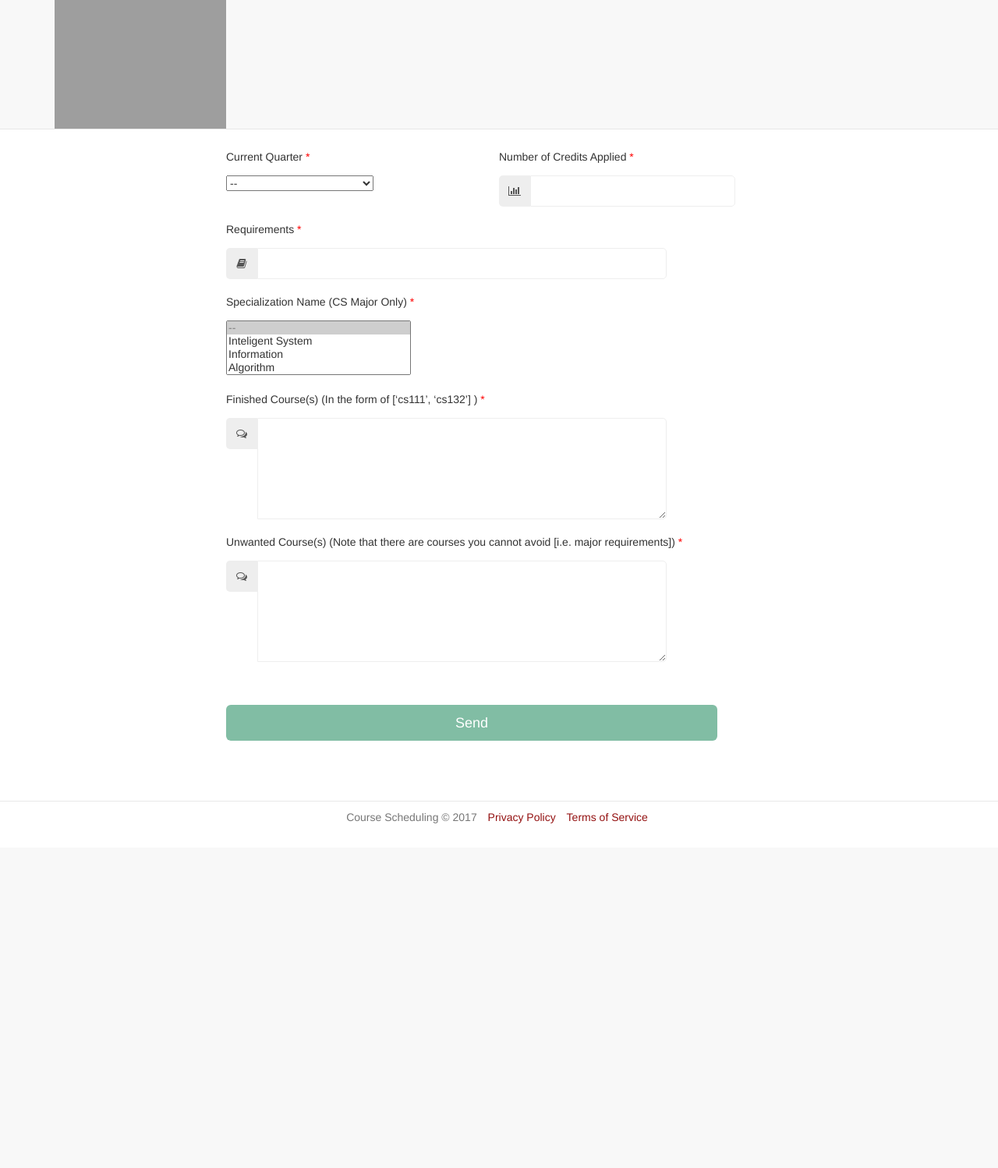
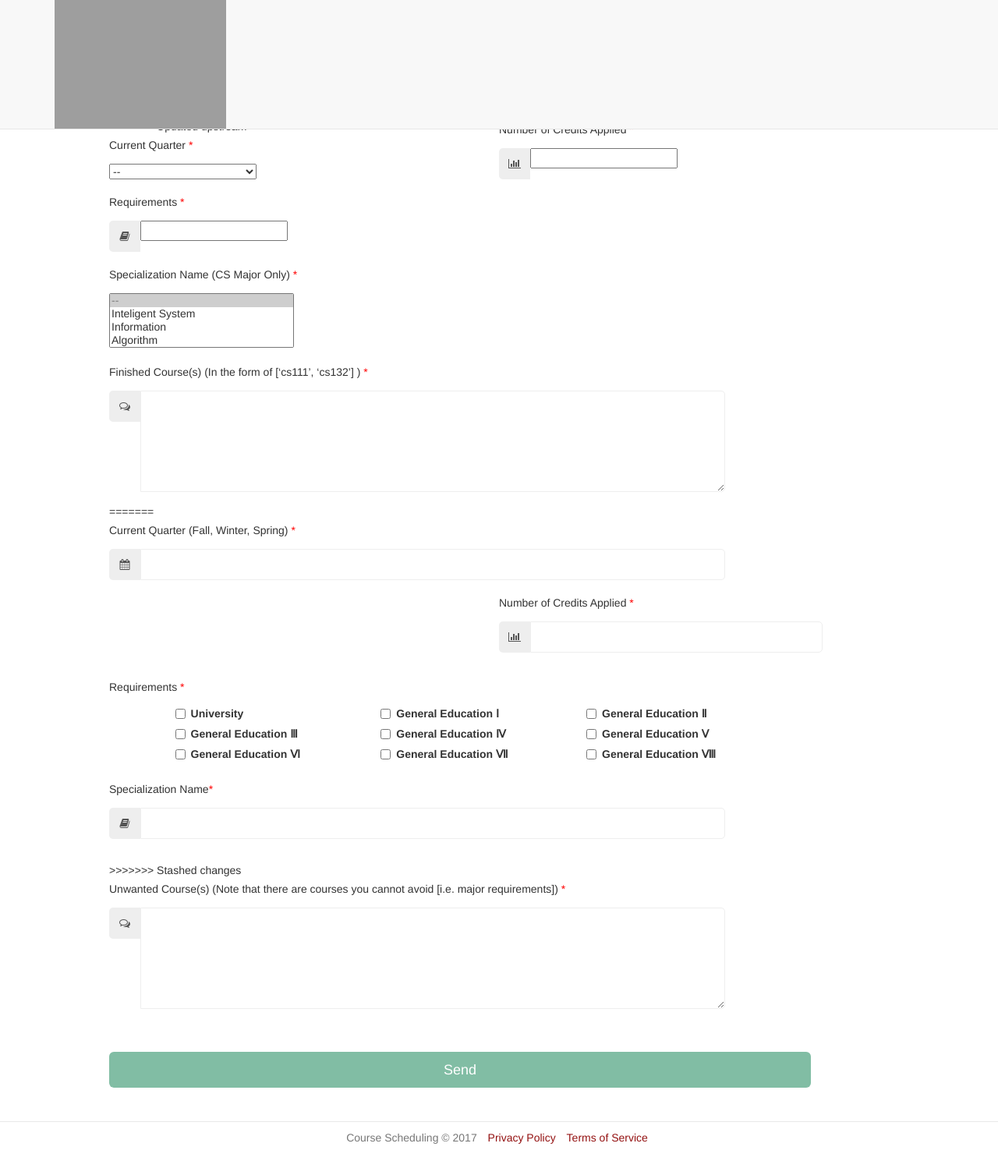
Before and after one commit to jennyzeng/CourseScheduling-Web, a Flask app: page / in a window 1280 px wide. Shown: the whole page at 78% size. Before the commit the page ends 1056 px from the top, so only its background shows below. Run offline with Flask 2, Linux system fonts and the light colour scheme; some libraries are stand-ins or nearby versions; grey boxes are pictures that could not be loaded.

Commit message:
Add Requirements Section

```diff
--- a/CourseScheduling/blueprints/schedule/templates/schedule/input.html
+++ b/CourseScheduling/blueprints/schedule/templates/schedule/input.html
@@ -10,18 +10,6 @@
     font-family: 'Open Sans', sans-serif;
   }
 
-  .info p {
-    text-align:center;
-    color: #999;
-    text-transform:none;
-    font-weight:600;
-    font-size:15px;
-    margin-top:2px
-  }
-
-  .info i {
-    color:#F6AA93;
-  }
   form h1 {
     font-size: 18px;
     background: #F6AA93 none repeat scroll 0% 0%;
@@ -35,9 +23,9 @@
 
   form {
     border-radius: 5px;
-    max-width:700px;
+    max-width:1000px;
     width:100%;
-    margin: 5% auto;
+    margin: 2% auto;
     background-color: #FFFFFF;
     overflow: hidden;
   }
@@ -60,16 +48,6 @@
     margin:50px 0px 0px 0px
   }
 
-  input {
-    border-radius: 0px 5px 5px 0px;
-    border: 1px solid #eee;
-    margin-bottom: 15px;
-    width: 75%;
-    height: 40px;
-    float: left;
-    padding: 0px 15px;
-  }
-
   a {
     text-decoration:inherit
   }
@@ -87,6 +65,16 @@
   .form-group {
     overflow: hidden;
     clear: both;
+  }
+
+  .input-field {
+    border-radius: 0px 5px 5px 0px;
+    border: 1px solid #eee;
+    margin-bottom: 15px;
+    width: 75%;
+    height: 40px;
+    float: left;
+    padding: 0px 15px;
   }
 
   .icon-case {
@@ -122,11 +110,13 @@
     font-size: 18px;
   }
 
+  .row {
+    padding: 0px 0px 0px 15px;
+  }
+
   .leftcontact {
     width:50%;
     float:left;
-    <!-- border-right: 1px dotted #CCC; -->
-    <!-- box-sizing: border-box; -->
     padding: 0px 15px 0px 0px;
   }
 
@@ -188,6 +178,7 @@ $(".js-example-basic-multiple").select2();
 
        <div class="leftcontact">
          <div class="form-group">
+<<<<<<< Updated upstream
            <p>Current Quarter <span>*</span></p>
            <select class="js-example-basic-single">
              <option value="--" selected="true" disabled="disabled">--</option>
@@ -238,6 +229,82 @@ $(".js-example-basic-multiple").select2();
        <textarea name="courses" rows="14" data-rule="required" ></textarea>
        <div class="validation"></div>
      </div>
+=======
+           <p>Current Quarter (Fall, Winter, Spring) <span>*</span></p>
+           <span class="icon-case"><i class="fa fa-calendar"></i></span>
+           <input class="input-field" type="text" name="quarter" id="quarter" data-rule="required" />
+           <div class="validation"></div>
+         </div>
+     </div>
+
+     <div class="rightcontact">
+       <div class="form-group">
+         <p>Number of Credits Applied <span>*</span></p>
+         <span class="icon-case"><i class="fa fa-bar-chart"></i></span>
+         <input class="input-field" type="number" step="0.01" min=0 name="credits" id="credits" data-rule="required"/>
+         <div class="validation"></div>
+       </div>
+     </div>
+
+     <div class="form-group">
+       <p>Requirements <span>*</span></p>
+       <div class="row">
+          <div class="col-sm-1 col-md-1 col-lg-1 "></div>
+          <div class="col-sm-3 col-md-3 col-lg-3 checkbox-inline">
+            <label><input type="checkbox" id="inlineCheckbox1" value="university"> University
+            </label>
+          </div>
+          <div class="col-sm-3 col-md-3 col-lg-3 checkbox-inline">
+            <label><input type="checkbox" id="inlineCheckbox1" value="ge1"> General Education &#8544;
+            </label>
+          </div>
+          <div class="col-sm-3 col-md-3 col-lg-3 checkbox-inline">
+            <label><input type="checkbox" id="inlineCheckbox1" value="ge2"> General Education &#8545;
+            </label>
+          </div>
+          <div class="col-sm-2 col-md-2 col-lg-2 "></div>
+      </div>
+      <div class="row">
+         <div class="col-sm-1 col-md-1 col-lg-1 "></div>
+         <div class="col-sm-3 col-md-3 col-lg-3 checkbox-inline">
+           <label><input type="checkbox" id="inlineCheckbox1" value="ge3"> General Education &#8546;
+           </label>
+         </div>
+         <div class="col-sm-3 col-md-3 col-lg-3 checkbox-inline">
+           <label><input type="checkbox" id="inlineCheckbox1" value="ge4"> General Education &#8547;
+           </label>
+         </div>
+         <div class="col-sm-3 col-md-3 col-lg-3 checkbox-inline">
+           <label><input type="checkbox" id="inlineCheckbox1" value="ge5"> General Education &#8548;
+           </label>
+         </div>
+         <div class="col-sm-2 col-md-2 col-lg-2 "></div>
+     </div>
+     <div class="row">
+        <div class="col-sm-1 col-md-1 col-lg-1 "></div>
+        <div class="col-sm-3 col-md-3 col-lg-3 checkbox-inline">
+          <label><input type="checkbox" id="inlineCheckbox1" value="ge6"> General Education &#8549;
+          </label>
+        </div>
+        <div class="col-sm-3 col-md-3 col-lg-3 checkbox-inline">
+          <label><input type="checkbox" id="inlineCheckbox1" value="ge7"> General Education &#8550;
+          </label>
+        </div>
+        <div class="col-sm-3 col-md-3 col-lg-3 checkbox-inline">
+          <label><input type="checkbox" id="inlineCheckbox1" value="ge8"> General Education &#8551;
+          </label>
+        </div>
+        <div class="col-sm-2 col-md-2 col-lg-2 "></div>
+    </div>
+    </div>
+
+    <div class="form-group">
+       <p>Specialization Name<span>*</span></p>
+       <span class="icon-case"><i class="fa fa-book"></i></span>
+       <input class="input-field" type="text" name="specialization" id="specialization" data-rule="required"/>
+       <div class="validation"></div>
+    </div>
+>>>>>>> Stashed changes
 
      <div class="form-group">
        <p>Unwanted Course(s) (Note that there are courses you cannot avoid [i.e. major requirements]) <span>*</span></p>
```
Also changed, not shown: CourseScheduling/static/styles/main.css (line endings or trailing spaces).
